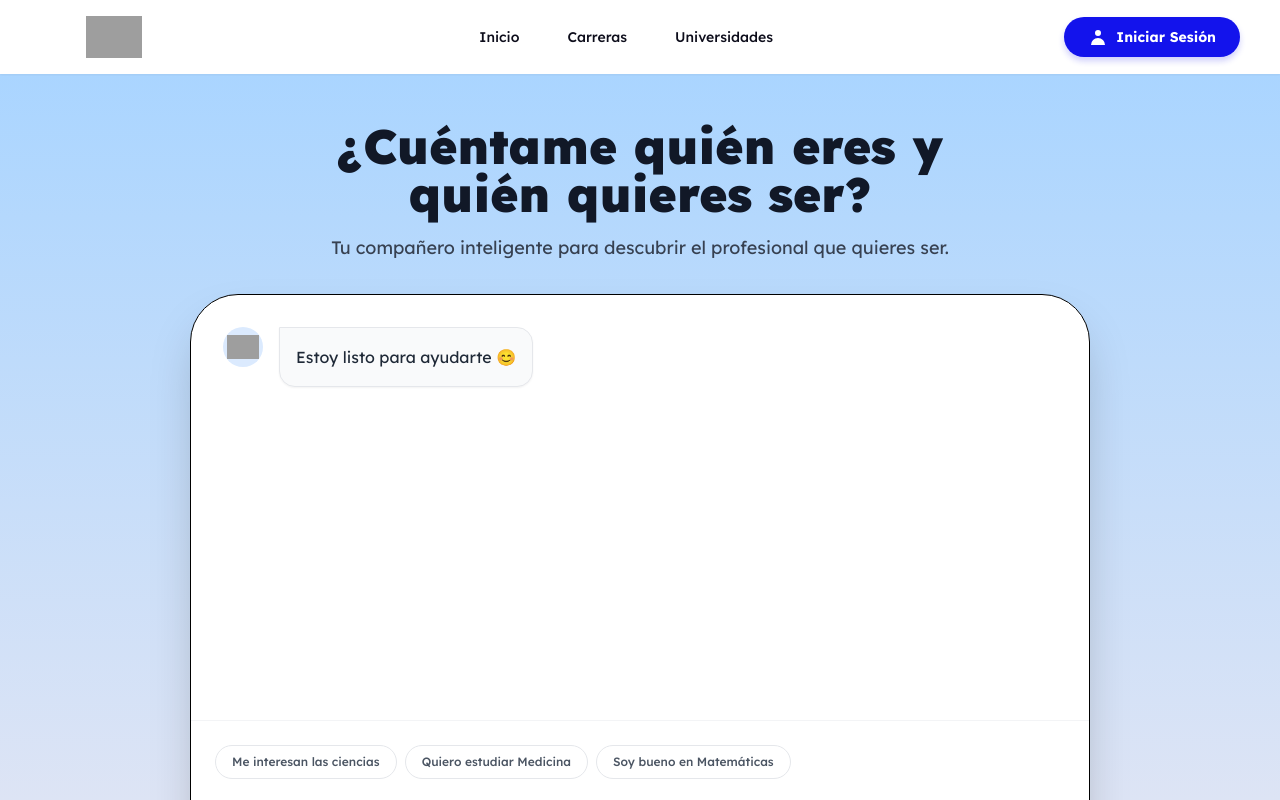
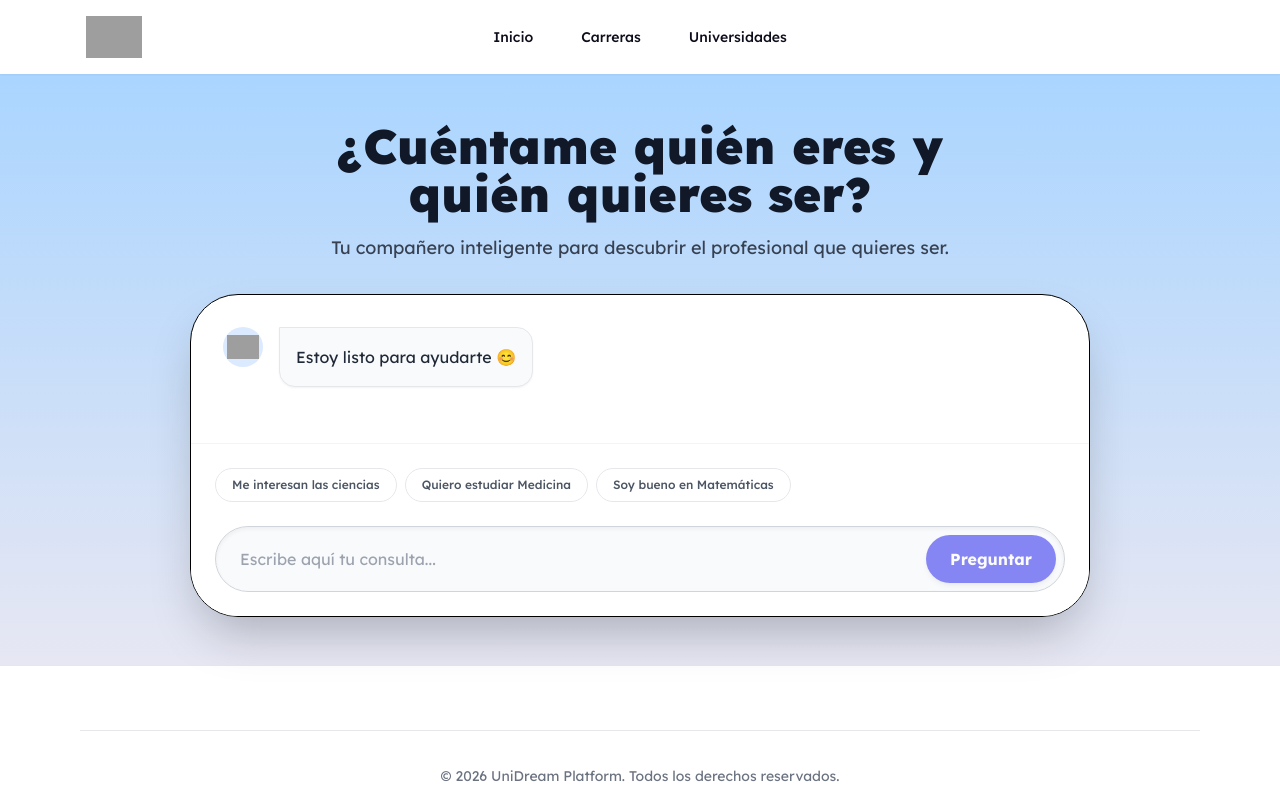
Before and after one commit to CaldoGamer770/unidreamInterface, a React (Vite) app: page /asistente in a window 1280 px wide. Shown: the top 800 px of the page. Built offline with nearby package versions, Linux system fonts and the light colour scheme; grey boxes are pictures that could not be loaded.

Commit message:
index asisitente

```diff
--- a/src/pages/FrameAsistenteIA/index.tsx
+++ b/src/pages/FrameAsistenteIA/index.tsx
@@ -1,12 +1,10 @@
 import React, { useState, useRef, useEffect } from "react";
 import { useNavigate } from "react-router-dom";
 import { getUserId } from "../../services/session";
-import { resetUserSession } from "../../services/session";
 import { chatStream } from "../../services/api";
 import { nanoid } from "nanoid";
 
 const userId = getUserId();
-// 1. IMPORTAMOS LA FUNCIÓN DEL MESERO (API)
 
 interface Message {
   id: string;
@@ -23,8 +21,7 @@ export default () => {
   const buttonPressEffect = "transition-transform duration-100 active:scale-95";
 
   const [inputValue, setInputValue] = useState("");
-    // Estado para saber si la IA está pensando
-    const [isLoading, setIsLoading] = useState(false); // <--- NUEVO
+  const [isLoading, setIsLoading] = useState(false);
 
   const [messages, setMessages] = useState<Message[]>([
     {
@@ -40,14 +37,12 @@ export default () => {
 
   useEffect(() => {
     scrollToBottom();
-    }, [messages, isLoading]); // Agregamos isLoading para que baje cuando aparezca el indicador de carga
+  }, [messages, isLoading]);
 
-    // 2. MODIFICAMOS LA FUNCIÓN DE ENVIAR PARA QUE SEA ASÍNCRONA (ASYNC)
   const handleSendMessage = async () => {
     if (inputValue.trim() === "") return;
 
     const userText = inputValue;
-
     const newUserMsg: Message = {
       id: nanoid(),
       text: userText,
@@ -58,7 +53,6 @@ export default () => {
     setInputValue("");
     setIsLoading(true);
 
-        // Creamos y agregamos el mensaje del bot vacío
     const botMsg: Message = {
       id: nanoid(),
       text: "",
@@ -68,13 +62,11 @@ export default () => {
 
     try {
       await chatStream(userId, userText, (chunk: string) => {
-                // Saltar si es el marcador de fin
         if (chunk.includes("[END]")) {
           setIsLoading(false);
           return;
         }
 
-                // Actualizamos solo el mensaje del bot con el id correcto
         setMessages((prev) => {
           return prev.map((msg) => {
             if (msg.id === botMsg.id) {
@@ -100,19 +92,16 @@ export default () => {
 
   const handleKeyDown = (e: React.KeyboardEvent<HTMLInputElement>) => {
     if (e.key === "Enter" && !isLoading) {
-            // Evitamos enviar si ya está cargando
       handleSendMessage();
     }
   };
 
   return (
     <div className="flex flex-col bg-white min-h-screen">
-            {/* --- NAVBAR (IGUAL QUE ANTES) --- */}
+      {/* --- NAVBAR (SIN BOTÓN DE LOGIN) --- */}
       <div className="flex justify-between items-center bg-[#FFFFFFCC] py-4 px-10 sticky top-0 z-50 backdrop-blur-sm shadow-sm">
         <img
-                    src={
-                        "https://storage.googleapis.com/tagjs-prod.appspot.com/v1/y0WLx2RbqX/549wbqn9_expires_30_days.png"
-                    }
+          src="https://storage.googleapis.com/tagjs-prod.appspot.com/v1/y0WLx2RbqX/549wbqn9_expires_30_days.png"
           className="w-[148px] h-[42px] object-contain cursor-pointer"
           onClick={() => navigate("/")}
           alt="UniDream Logo"
@@ -131,32 +120,14 @@ export default () => {
             {"Universidades"}
           </span>
         </div>
-                <button
-                    className={`flex items-center gap-2 bg-[#1313EC] py-2.5 px-6 rounded-full border-0 ${buttonPressEffect}`}
-                    style={{ boxShadow: "0px 4px 6px #1313EC33" }}
-                    onClick={() => alert("Login presionado")}
-                >
-                    <svg
-                        xmlns="http://www.w3.org/2000/svg"
-                        className="h-5 w-5 text-white"
-                        viewBox="0 0 20 20"
-                        fill="currentColor"
-                    >
-                        <path
-                            fillRule="evenodd"
-                            d="M10 9a3 3 0 100-6 3 3 0 000 6zm-7 9a7 7 0 1114 0H3z"
-                            clipRule="evenodd"
-                        />
-                    </svg>
-                    <span className="text-white text-sm font-bold">
-                        {"Iniciar Sesión"}
-                    </span>
-                </button>
+        {/* Se eliminó el botón de Iniciar Sesión */}
+        <div className="w-[148px]"></div>{" "}
+        {/* Espaciador para mantener el logo centrado */}
       </div>
 
       {/* --- CHAT --- */}
-            <div className="flex-1 flex flex-col items-center py-12 bg-gradient-to-b from-[#AAD5FF] to-[#E7E7F3]">
-                <div className="text-center mb-8 px-4">
+      <div className="flex-1 flex flex-col items-center py-12 bg-gradient-to-b from-[#AAD5FF] to-[#E7E7F3] px-4">
+        <div className="text-center mb-8">
           <h1 className="text-gray-900 text-4xl md:text-5xl font-black mb-4">
             ¿Cuéntame quién eres y <br />
             quién quieres ser?
@@ -167,34 +138,51 @@ export default () => {
           </p>
         </div>
 
-                <div className="flex flex-col w-full max-w-[900px] h-[600px] bg-white rounded-[48px] border border-black overflow-hidden shadow-2xl relative">
+        {/* CONTENEDOR DINÁMICO:
+                    He cambiado 'h-[600px]' por 'min-h-[150px] max-h-[700px] h-auto'
+                */}
+        <div className="flex flex-col w-full max-w-[900px] min-h-[150px] max-h-[700px] h-auto bg-white rounded-[48px] border border-black overflow-hidden shadow-2xl relative transition-all duration-500 ease-in-out">
           <div className="flex-1 overflow-y-auto p-8 flex flex-col gap-6">
-                        {/* Mostrar los mensajes si hay alguno */}
             {messages.map((msg) => (
-                            <div key={msg.id} className={`flex ${msg.sender === 'user' ? 'justify-end' : 'justify-start'}`}>
-                                <div className={`flex gap-4 max-w-[80%] ${msg.sender === 'user' ? 'flex-row-reverse' : 'flex-row'}`}>
-                                    {msg.sender === 'bot' && (
+              <div
+                key={msg.id}
+                className={`flex ${msg.sender === "user" ? "justify-end" : "justify-start"}`}
+              >
+                <div
+                  className={`flex gap-4 max-w-[80%] ${msg.sender === "user" ? "flex-row-reverse" : "flex-row"}`}
+                >
+                  {msg.sender === "bot" && (
                     <div className="w-10 h-10 rounded-full bg-blue-100 flex items-center justify-center shrink-0">
-                                            <img src="https://storage.googleapis.com/tagjs-prod.appspot.com/v1/y0WLx2RbqX/jh4mpyzd_expires_30_days.png" className="w-8 h-8 object-contain" />
+                      <img
+                        src="https://storage.googleapis.com/tagjs-prod.appspot.com/v1/y0WLx2RbqX/jh4mpyzd_expires_30_days.png"
+                        className="w-8 h-8 object-contain"
+                        alt="Bot"
+                      />
                     </div>
                   )}
-                                    <div className={`p-4 rounded-2xl text-base leading-relaxed shadow-sm font-normal
-                    ${msg.sender === 'user'
-                                            ? 'bg-[#1313EC] text-white rounded-tr-none'
-                                            : 'bg-gray-50 text-gray-800 border border-gray-200 rounded-tl-none'
-                                        }`}>
+                  <div
+                    className={`p-4 rounded-2xl text-base leading-relaxed shadow-sm font-normal
+                    ${
+                      msg.sender === "user"
+                        ? "bg-[#1313EC] text-white rounded-tr-none"
+                        : "bg-gray-50 text-gray-800 border border-gray-200 rounded-tl-none"
+                    }`}
+                  >
                     {msg.text}
                   </div>
                 </div>
               </div>
             ))}
 
-                        {/* Solo mostramos el indicador "Escribiendo..." si el bot está escribiendo y aún no ha enviado un mensaje */}
             {isLoading && (
               <div className="flex justify-start">
                 <div className="flex gap-4 max-w-[80%] flex-row">
                   <div className="w-10 h-10 rounded-full bg-blue-100 flex items-center justify-center shrink-0">
-                                        <img src="https://storage.googleapis.com/tagjs-prod.appspot.com/v1/y0WLx2RbqX/jh4mpyzd_expires_30_days.png" className="w-8 h-8 object-contain" />
+                    <img
+                      src="https://storage.googleapis.com/tagjs-prod.appspot.com/v1/y0WLx2RbqX/jh4mpyzd_expires_30_days.png"
+                      className="w-8 h-8 object-contain"
+                      alt="Bot"
+                    />
                   </div>
                   <div className="p-4 rounded-2xl bg-gray-50 text-gray-500 border border-gray-200 rounded-tl-none italic text-sm">
                     Escribiendo...
@@ -202,16 +190,10 @@ export default () => {
                 </div>
               </div>
             )}
-
-                        {/* Referencia para el scroll final */}
             <div ref={messagesEndRef} />
           </div>
 
-
-
-
           <div className="p-6 bg-white border-t border-gray-100">
-                        {/* SUGERENCIAS */}
             <div className="flex gap-2 mb-4 overflow-x-auto pb-2">
               {[
                 "Me interesan las ciencias",
@@ -221,7 +203,7 @@ export default () => {
                 <button
                   key={index}
                   onClick={() => setInputValue(suggestion)}
-                                    disabled={isLoading} // Desactivar si está cargando
+                  disabled={isLoading}
                   className="whitespace-nowrap px-4 py-2 rounded-full border border-gray-200 text-xs text-gray-600 hover:bg-gray-50 transition-colors font-medium disabled:opacity-50"
                 >
                   {suggestion}
@@ -229,7 +211,6 @@ export default () => {
               ))}
             </div>
 
-                        {/* INPUT AREA */}
             <div className="flex items-center bg-gray-50 rounded-full border border-gray-300 px-2 py-2 shadow-inner focus-within:ring-2 focus-within:ring-blue-200 transition-all">
               <input
                 type="text"
@@ -242,7 +223,7 @@ export default () => {
                 value={inputValue}
                 onChange={(e) => setInputValue(e.target.value)}
                 onKeyDown={handleKeyDown}
-                                disabled={isLoading} // Bloquear input mientras carga
+                disabled={isLoading}
               />
               <button
                 className={`bg-[#1313EC] text-white px-6 py-3 rounded-full font-bold shadow-md hover:bg-[#0f0fb5] transition-colors ${buttonPressEffect} disabled:opacity-50 disabled:cursor-not-allowed`}
@@ -256,13 +237,8 @@ export default () => {
         </div>
       </div>
 
-            {/* --- FOOTER (IGUAL QUE ANTES) --- */}
+      {/* --- FOOTER --- */}
       <div className="bg-white py-16 px-20 border-t border-gray-200">
-                {/* ... contenido del footer ... */}
-                {/* (Omito el footer para ahorrar espacio, déjalo tal cual lo tienes) */}
-                <div className="grid grid-cols-1 md:grid-cols-4 gap-12 mb-20 text-[#0D0D1B]">
-                    {/* ... */}
-                </div>
         <div className="border-t border-gray-200 pt-8 text-center">
           <span className="text-gray-500 text-sm font-normal">
             {"© 2026 UniDream Platform. Todos los derechos reservados."}
```
Also changed, not shown: 1 other file (tests, documents, lock files or other folders). Lines whose indentation alone changed are shown as unchanged.
